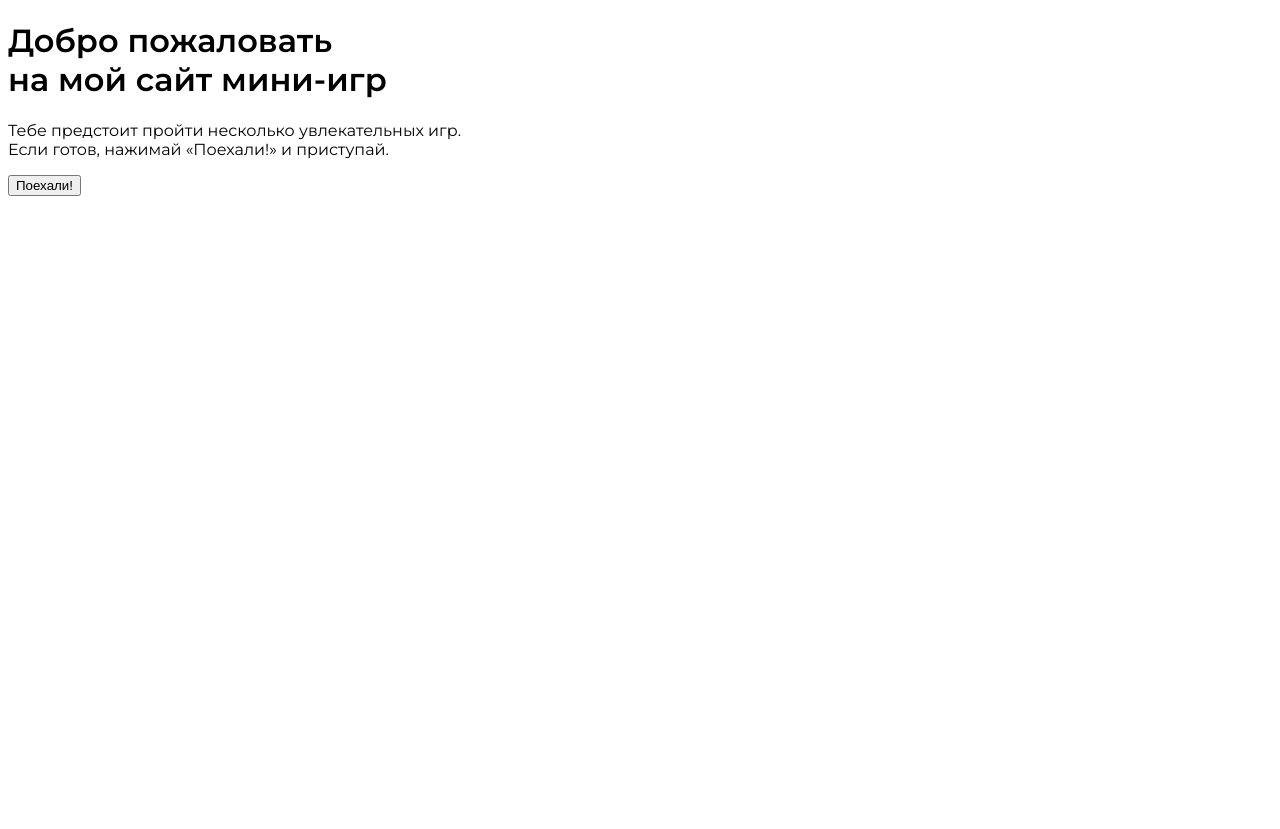
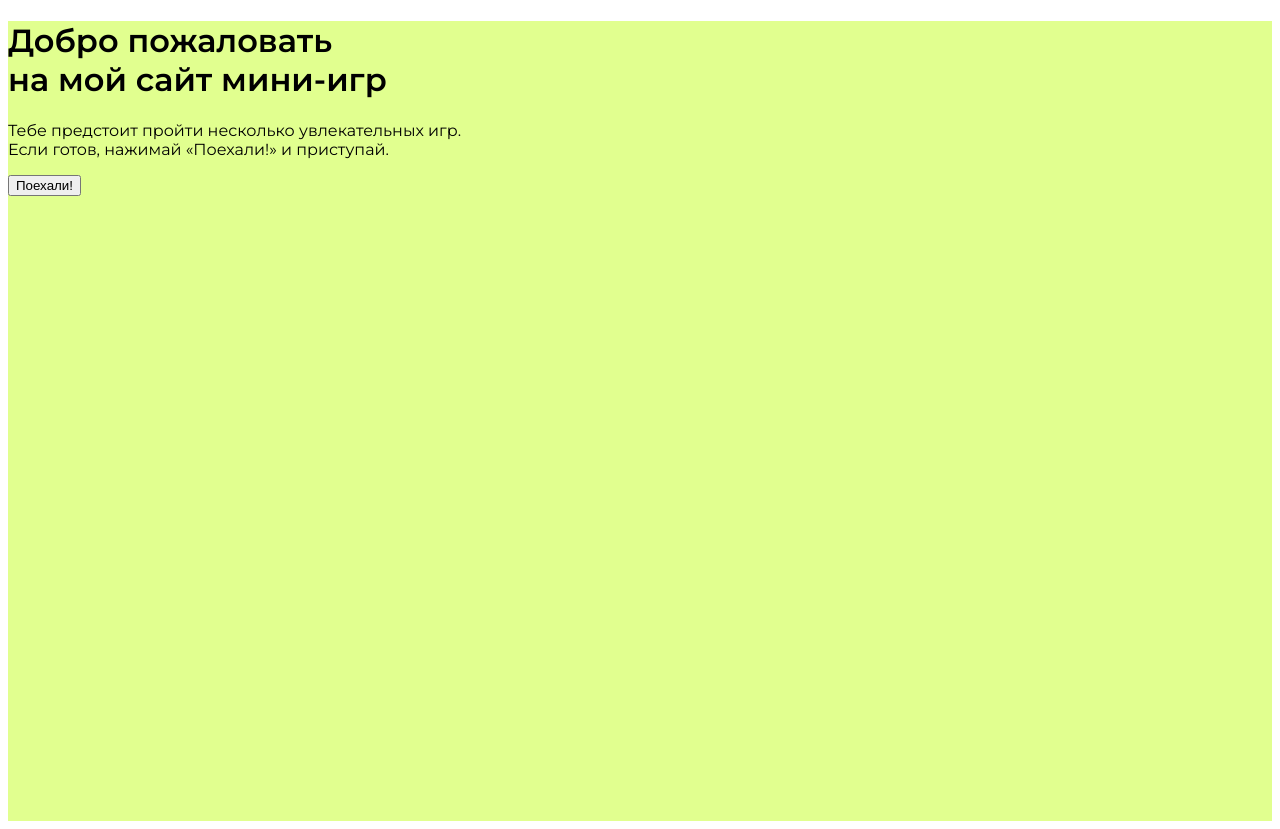
Before and after one commit to MaksimNegorkiy/HelloWorld, a plain HTML site: page index.html in a window 1280 px wide. Before the commit the page ends 800 px from the top, so only its background shows below. Drawn offline with Linux system fonts and the light colour scheme.

Commit message:
Add first style

```diff
--- a/css/style.css
+++ b/css/style.css
@@ -1,3 +1,15 @@
 body {
   font-family: "Montserrat", sans-serif;
 }
+
+a {
+  text-decoration: none;
+}
+
+.top {
+  height: 800px;
+  background-image: url(../img/background.jpeg);
+  background-repeat: no-repeat;
+  background-position: center;
+  background-size: cover;
+}
--- a/index.html
+++ b/index.html
@@ -14,6 +14,7 @@
     <link rel="stylesheet" href="css/style.css" />
   </head>
   <body>
+    <div class="top">
         <h1>
             Добро пожаловать <br />
             на мой сайт мини-игр
@@ -23,5 +24,6 @@
             Если готов, нажимай «Поехали!» и приступай.
           </p>
           <button>Поехали!</button>
+    </div>
   </body>
 </html>
```
Lines whose indentation alone changed are shown as unchanged.
